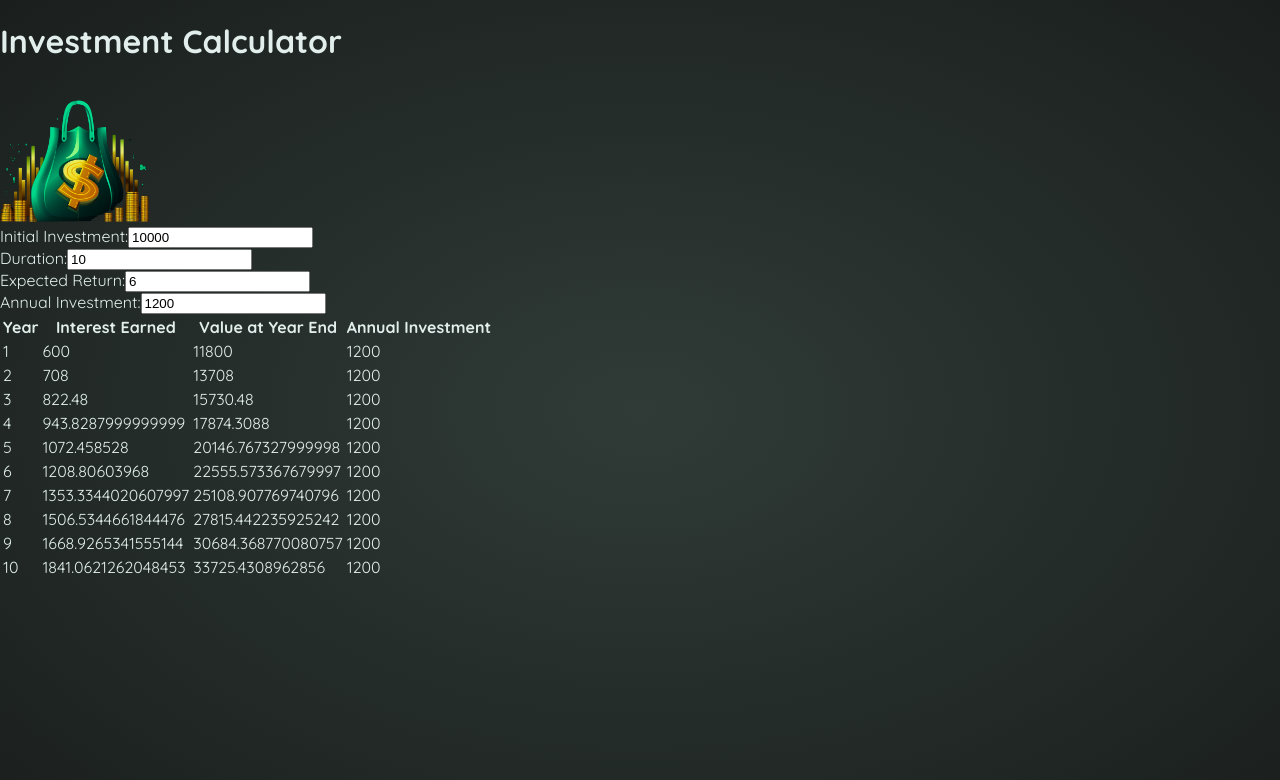
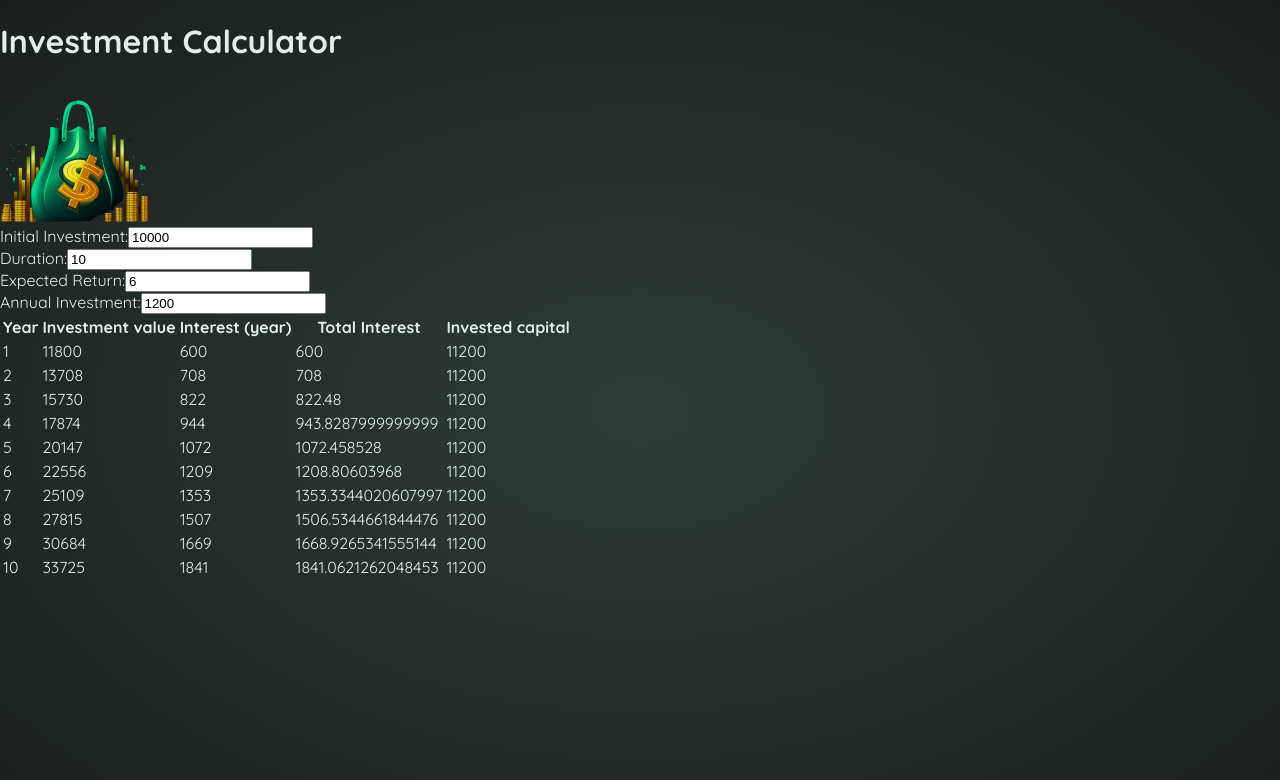
Before and after one commit to oscarcmn/InvestmentCalculator, a React (Vite) app: page / in a window 1280 px wide. Shown: the top 780 px of the page. Built offline with nearby package versions, Linux system fonts and the light colour scheme.

Commit message:
falta acabar

```diff
--- a/src/components/Result.jsx
+++ b/src/components/Result.jsx
@@ -13,24 +13,25 @@ function Result({
     expectedReturn,
     duration
   );
-  console.log(investmentResults);
   return (
     <table>
       <thead>
         <tr>
           <th>Year</th>
-          <th>Interest Earned</th>
-          <th>Value at Year End</th>
-          <th>Annual Investment</th>
+          <th>Investment value</th>
+          <th>Interest (year)</th>
+          <th>Total Interest</th>
+          <th>Invested capital</th>
         </tr>
       </thead>
       <tbody>
         {investmentResults.map((result) => (
           <tr key={result.year}>
             <td>{result.year}</td>
+            <td>{result.valueEndOfYear.toFixed(0)}</td>
+            <td>{result.interest.toFixed(0)}</td>
             <td>{result.interest}</td>
-            <td>{result.valueEndOfYear}</td>
-            <td>{result.annualInvestment}</td>
+            <td>{initialInvestment + annualInvestment}</td>
           </tr>
         ))}
       </tbody>
```
